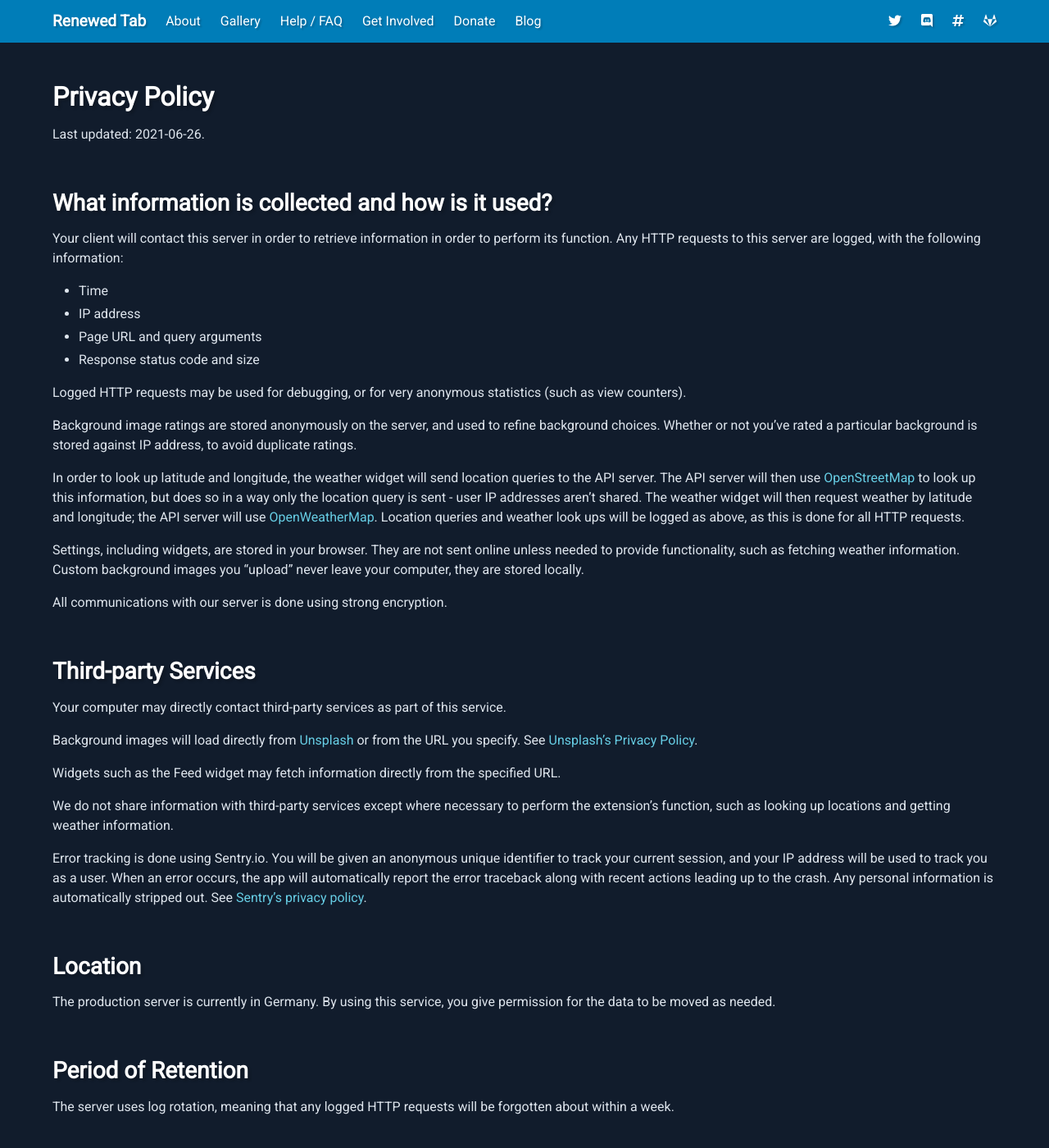
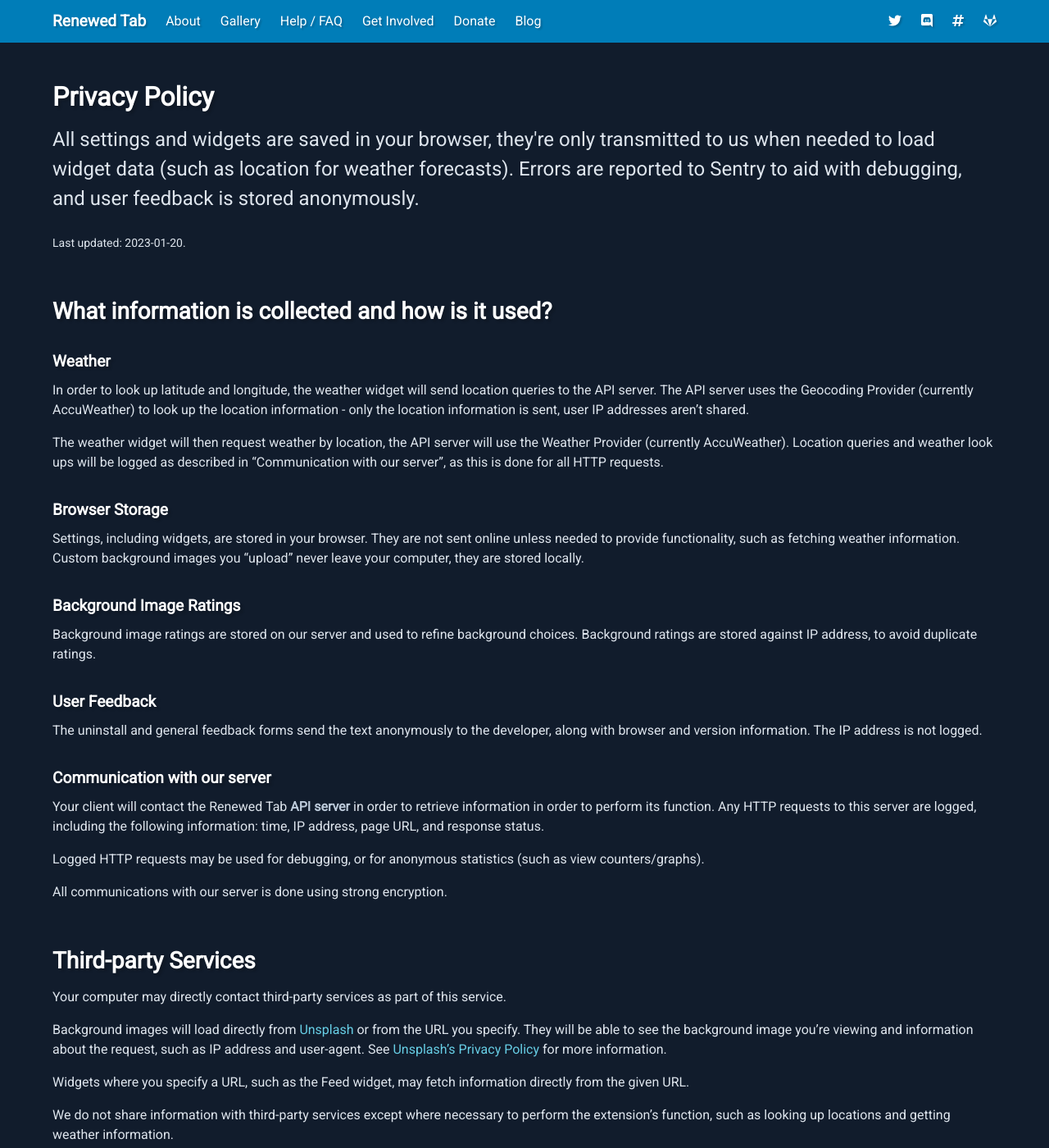
Before and after one commit to rubenwardy/renewedtab_website, a Jekyll site: the page built from privacy_policy.md, in a window 1280 px wide and 1400 px high. Shown: the whole window at 82% size. Built offline with Jekyll 4.4.1, drawn with Linux system fonts in a browser that asks for light colours; some of the changed text lies outside the part shown.

Commit message:
Update privacy policy to improve clarity

```diff
--- a/privacy_policy.md
+++ b/privacy_policy.md
@@ -3,42 +3,59 @@ title: Privacy Policy
 layout: article
 ---
 
-# Privacy Policy
+# Privacy Policy <!-- omit from toc -->
 
-Last updated: 2021-06-26.
+<p class="is-size-4">
+	All settings and widgets are saved in your browser, they're only transmitted
+	to us when needed to load widget data (such as location for weather forecasts).
+	Errors are reported to Sentry to aid with debugging, and user feedback is stored
+	anonymously.
+</p>
 
+<small>Last updated: 2023-01-20.</small>
 
 ## What information is collected and how is it used?
 
-Your client will contact this server in order to retrieve information in
-order to perform its function. Any HTTP requests to this server are logged,
-with the following information:
-
-* Time
-* IP address
-* Page URL and query arguments
-* Response status code and size
-
-Logged HTTP requests may be used for debugging, or for very anonymous statistics
-(such as view counters).
-
-Background image ratings are stored anonymously on the server, and used to refine
-background choices. Whether or not you've rated a particular background is
-stored against IP address, to avoid duplicate ratings.
+### Weather
 
 In order to look up latitude and longitude, the weather widget will send
-location queries to the API server. The API server will then use
-[OpenStreetMap](https://www.openstreetmap.org) to look up this information,
-but does so in a way only the location query is sent - user IP addresses aren't
-shared. The weather widget will then request weather by latitude and longitude;
-the API server will use [OpenWeatherMap](https://openweathermap.org/).
-Location queries and weather look ups will be logged as above, as this is done
-for all HTTP requests.
+location queries to the API server. The API server uses the Geocoding Provider
+(currently AccuWeather) to look up the location information - only the location
+information is sent, user IP addresses aren't shared.
+
+The weather widget will then request weather by location, the API server will
+use the Weather Provider (currently AccuWeather). Location queries and weather
+look ups will be logged as described in "Communication with our server", as this
+is done for all HTTP requests.
+
+### Browser Storage
 
 Settings, including widgets, are stored in your browser. They are not sent
 online unless needed to provide functionality, such as fetching weather
 information. Custom background images you "upload" never leave your computer,
 they are stored locally.
+
+### Background Image Ratings
+
+Background image ratings are stored on our server and used to refine background
+choices. Background ratings are stored against IP address, to avoid duplicate
+ratings.
+
+### User Feedback
+
+The uninstall and general feedback forms send the text anonymously to the
+developer, along with browser and version information. The IP address is not
+logged.
+
+### Communication with our server
+
+Your client will contact the Renewed Tab **API server** in order to retrieve
+information in order to perform its function. Any HTTP requests to this server
+are logged, including the following information: time, IP address, page URL,
+and response status.
+
+Logged HTTP requests may be used for debugging, or for anonymous statistics
+(such as view counters/graphs).
 
 All communications with our server is done using strong encryption.
 
@@ -48,11 +65,13 @@ All communications with our server is done using strong encryption.
 Your computer may directly contact third-party services as part of this service.
 
 Background images will load directly from [Unsplash](https://unsplash.com) or
-from the URL you specify.
-See [Unsplash's Privacy Policy](https://unsplash.com/privacy).
+from the URL you specify. They will be able to see the background image you're
+viewing and information about the request, such as IP address and user-agent.
+See [Unsplash's Privacy Policy](https://unsplash.com/privacy)
+for more information.
 
-Widgets such as the Feed widget may fetch information directly from the
-specified URL.
+Widgets where you specify a URL, such as the Feed widget, may fetch information
+directly from the given URL.
 
 We do not share information with third-party services except where necessary to
 perform the extension's function, such as looking up locations and getting
@@ -75,7 +94,7 @@ By using this service, you give permission for the data to be moved as needed.
 ## Period of Retention
 
 The server uses log rotation, meaning that any logged HTTP requests will be
-forgotten about within a week.
+forgotten about within a few weeks.
 
 
 ## Future Changes to Privacy Policy
@@ -87,4 +106,8 @@ By continuing to use this service, you agree to the privacy policy.
 
 ## Removal Requests and Queries
 
-[Contact me](https://rubenwardy.com/contact/)
+Feel free to contact me if you have any questions.
+
+<a href="https://rubenwardy.com/contact/" class="button is-primary">
+	Contact Me
+</a>
```
